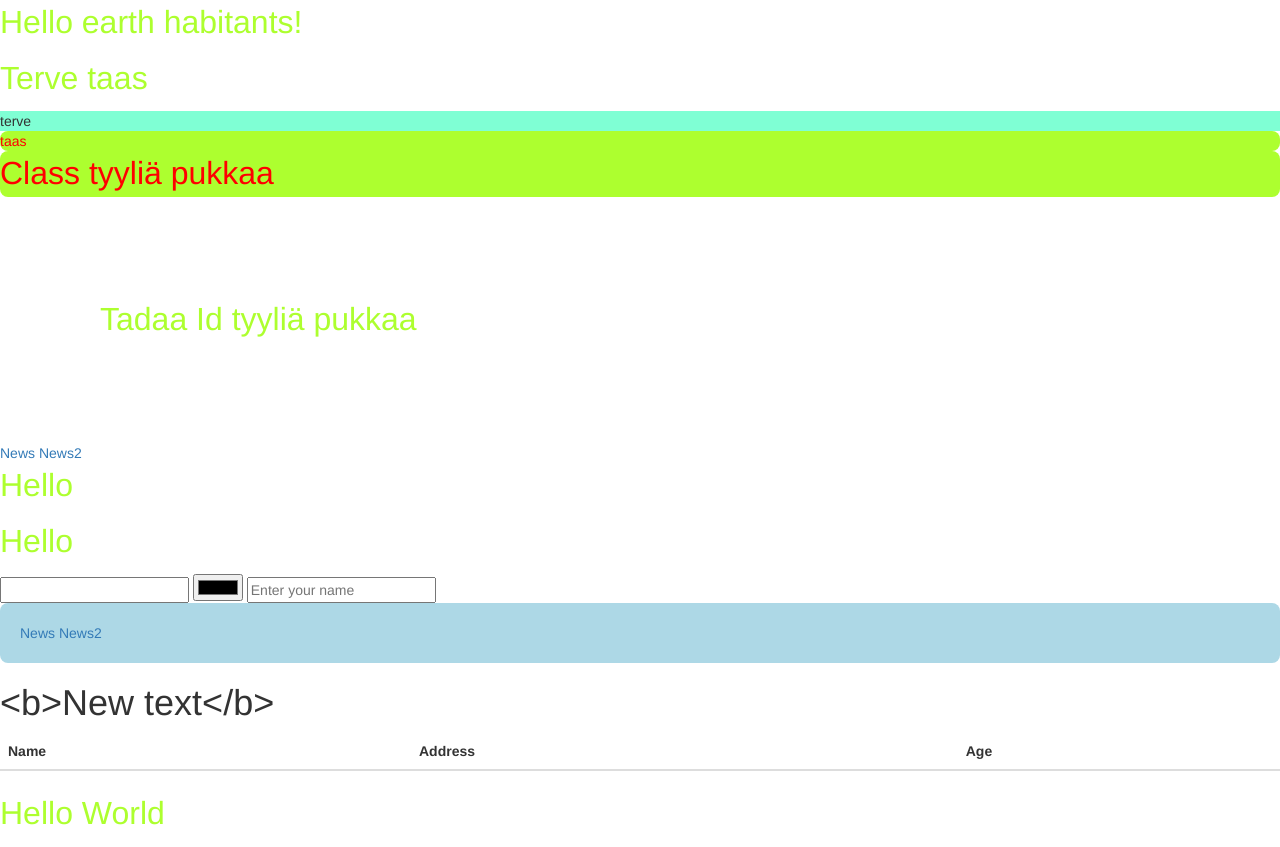
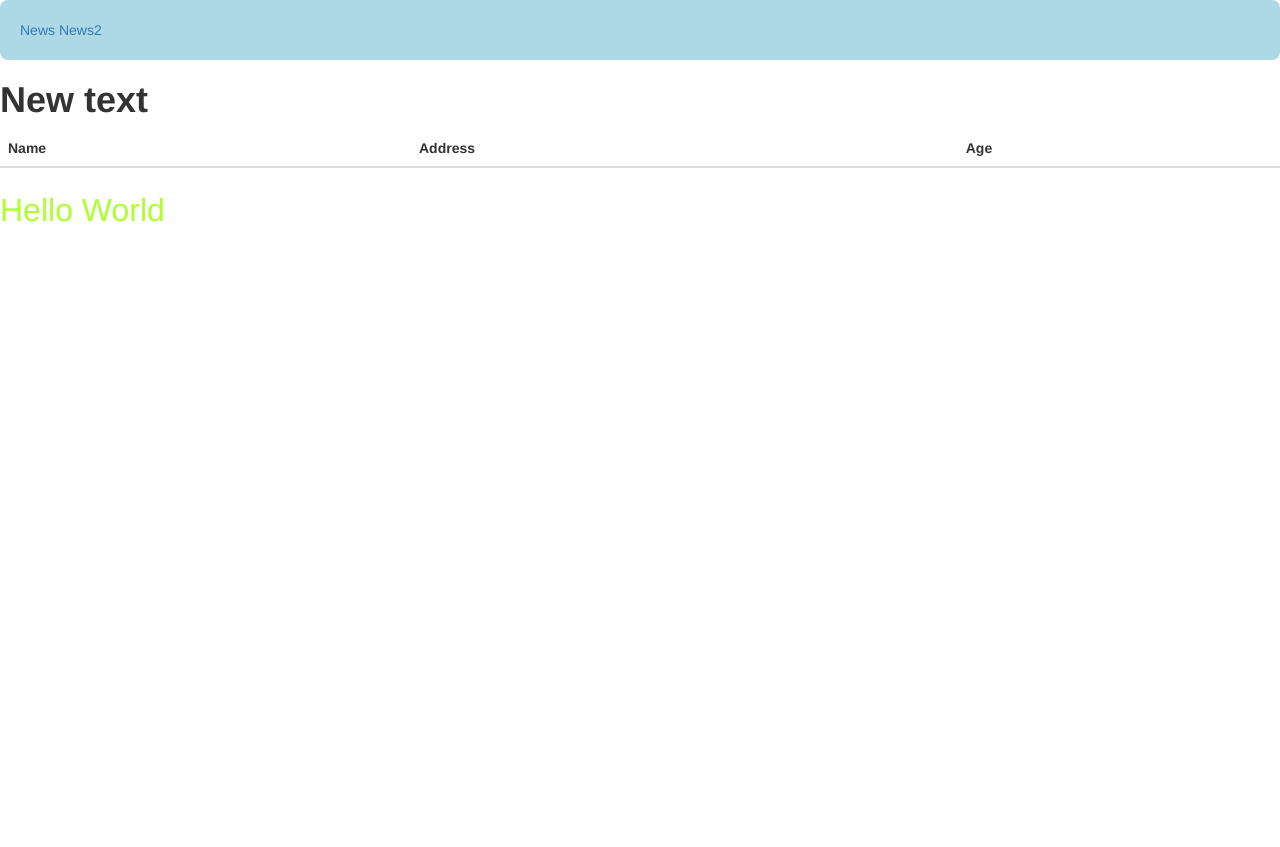
Before and after one commit to timoparv65/HTML5View, a plain HTML site: page views/index.html in a window 1280 px wide. After the commit the page ends 800 px from the top, so only its background shows below. Drawn offline with Linux system fonts and the light colour scheme.

Commit message:
Siivottu muutamaa tiedostoa

```diff
--- a/controllers/scripts.js
+++ b/controllers/scripts.js
@@ -1,31 +1,6 @@
 "use strict"; // jslint antaa varoituksen kaikista koodin osista, jotka ei hyvin
 console.log("Here we go!!"); // menee selaiseen logiin. Crome=>lisää tyäkaluja/kehittäjän työkalut. Tulee consoleen debuggerissa
 
-// selain luo window-ohjektin, luo myäs navigator (selainhistoria) ja document-objektit
-// onload on tapahtuma(event)/callback-funktio, niihin liitetään funtoi JavaScriptissä => onload välittää event-objektion funktiolle
-/*
-window.onload = function(event){
-    console.log(event);
-    para1.innerHTML = "Changed from JS";
-    para1.style.backgroundColor = "yellow"
-};
-*/
-//window.onload = domReady(); // funktion kutsu
-//window.onload = domReady; // funktion sijoittaminen
-/*
-function domReady(event) {
-    return 2;
-}
-
-function someFunction(nimi){
-    console.log(nimi)
-}
-
-someFunction(); => toimii. Ei tulosta mitään, tai undefined
-someFunction("Markus"); => toimii
-someFunction(21); => toimii
-
-*/
 
 // onload-tapahtuma tehdään jquery-kirjastolla
 // wait document ready event
@@ -35,20 +10,11 @@ someFunction(21); => toimii
 $(document).ready(function(){
 
     console.log("jquery onload triggered");
-    //$("nav").css("background-color","lightblue") // hae html-dokumentista kaikki nav-elementit, muutat niiden tyylit
-    /* sama homma kuin yllä
-    var data = document.getElementsByTagName("nav")
-    for(i=0; i < data.length;i++){
-        data[i].style.backgroundColor = "lightblue"
-    }
-    */
 
-    //$("nav,p").css("background-color","lightblue") // myös kaksi määritelty yhtäaikaa
-    //$("[class]").css("background-color","lightblue") //
     $("#head").css("background-color","lightblue").css("padding","20px").css("border-radius","8px");
 
-    $(".about").text("<b>New text</b>"); // tässä näkyy <b> ja </b>
-    //$(".about").html("<b>New text</b>") // t
+    //$(".about").text("<b>New text</b>"); // tässä näkyy <b> ja </b>
+    $(".about").html("<b>New text</b>") // teksti lihavoituna
 
     $("[data-dummy]").html("<p>Hello World</p>"); // hae elementti data-dummy
 
--- a/views/index.html
+++ b/views/index.html
@@ -3,42 +3,11 @@
     <head> <!-- sisältää metatietoa: kieli, tyylitiedostot, tietoa hakikoneelle. Ei näy käyttäjälle -->
         <meta charset="utf-8"> <!-- ladataan tyylitiedosto. Meta elementti ei tarvitse päättävää elementtiä, koska sillä ei ole sisältöä -->
         <title>Hello World!</title> <!-- standardin mukaan pakollinen. Esim. firman nimi -->
-        <!-- Alla oleva tehty erilliseen tyylitiedostoon *.css
-        <style>
-            p{
-                color:green;
-                font-size: 32px;
-            }
-            div{
-                background-color: bisque;
-            }
-        </style>
-        -->
         <link href="/css/styles.css" type="text/css" rel="stylesheet"/>
         <link href="/css/bootstrap.min.css" type="text/css" rel="stylesheet"/>
         <link href="/css/bootstrap-theme.min.css" type="text/css" rel="stylesheet"/>
     </head>
     <body> <!-- kaikki mitä näkyy käyttäjälle. Tänne rakennetaan käyttäliittymä -->
-        <p>Hello earth habitants!</p> <!-- paragraph elementti -->
-        <p>Terve taas</p>
-        <div class="mun_keksima">terve</div>
-        <div class="fancy mun_keksima">taas</div>
-
-        <p class="fancy">Class tyyliä pukkaa</p> <!-- class määrittelee tyylin -->
-
-        <p id="joku_tyyli">Tadaa Id tyyliä pukkaa</p>
-
-        <a href="http://www.kaleva.fi">News</a> <!-- a on inline elementti  -->
-        <a href="http://www.iltasanomat.fi">News2</a>
-        <div> <!-- div ja p ovat block elementti -->
-                <p>Hello</p>
-        </div>
-        <p id="para1">Hello</p>
-
-        <input type="datetime"/> <!-- minkä tyyppisenä input pitää renderäidä. Daytime ei toimi tällä hetkellä -->
-        <input type="color" class="nice"/>
-        <input type="text" placeholder="Enter your name"/>
-
 
         <div> <!-- div toimii wrapperinä. Yleensä yksi sivu määritetään wrapperin sisälle -->
             <nav id="head"> <!-- navigation elementti -->
```
